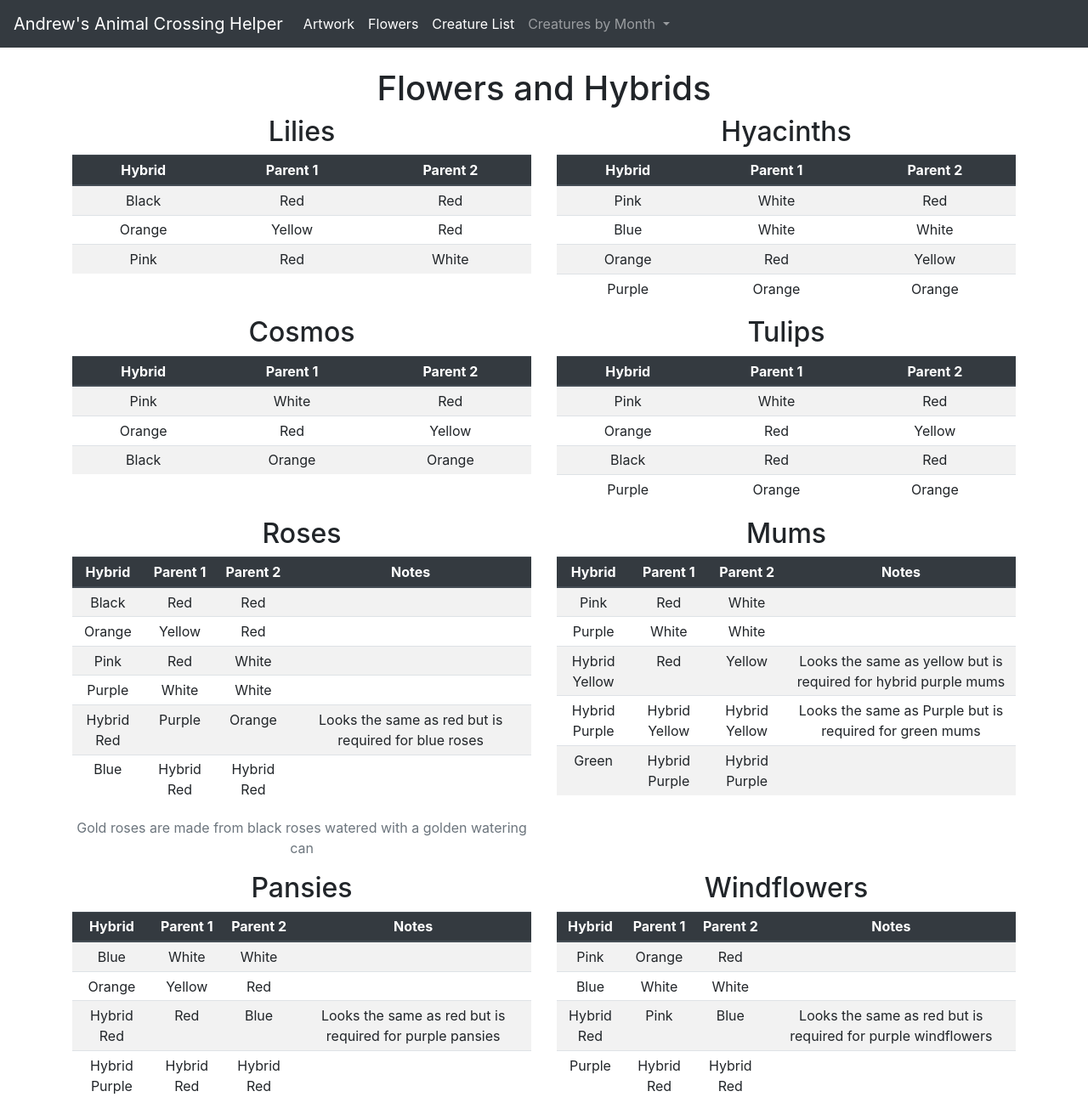
After one commit to andr3wrulz/animal_crossing_helper, a Django app: page /flowers in a window 1280 px wide. The commit adds this page. Shown: the whole page at 85% size. Run offline with Django 3.2, Linux system fonts and the light colour scheme; some libraries are stand-ins or nearby versions.

Commit message:
Added flower hybrid page

```diff
--- a/app/templates/base.html
+++ b/app/templates/base.html
@@ -25,6 +25,7 @@
     <div class="collapse navbar-collapse" id="navbarSupportedContent">
       <ul class="navbar-nav mr-auto">
         <a class="nav-link active" href="/art">Artwork</a>
+        <a class="nav-link active" href="/flowers">Flowers</a>
         <a class="nav-link active" href="/all">Creature List</a>
         <li class="nav-item dropdown">
           <a class="nav-link dropdown-toggle" href="#" id="navbarDropdown" role="button" data-toggle="dropdown" aria-haspopup="true" aria-expanded="false">
--- /dev/null
+++ b/app/templates/flowers.html
@@ -0,0 +1,320 @@
+{% extends "base.html" %}
+
+{% load humanize %}
+
+{% block content %}
+
+<h1>Flowers and Hybrids</h1>
+
+<div class="row">
+  <div class="col-sm-6">
+    <h2>Lilies</h2>
+    <table class="table table-striped table-sm">
+      <thead class="thead-dark">
+        <tr>
+          <th class="text-nowrap">Hybrid</th>
+          <th class="text-nowrap">Parent 1</th>
+          <th class="text-nowrap">Parent 2</th>
+        </tr>
+      </thead>
+      <tbody>
+        <tr>
+          <td>Black</td>
+          <td>Red</td>
+          <td>Red</td>
+        </tr>
+        <tr>
+          <td>Orange</td>
+          <td>Yellow</td>
+          <td>Red</td>
+        </tr>
+        <tr>
+          <td>Pink</td>
+          <td>Red</td>
+          <td>White</td>
+        </tr>
+      </tbody>
+    </table>
+  </div>
+
+  <div class="col-sm-6">
+    <h2>Hyacinths</h2>
+    <table class="table table-striped table-sm">
+      <thead class="thead-dark">
+        <tr>
+          <th class="text-nowrap">Hybrid</th>
+          <th class="text-nowrap">Parent 1</th>
+          <th class="text-nowrap">Parent 2</th>
+        </tr>
+      </thead>
+      <tbody>
+        <tr>
+          <td>Pink</td>
+          <td>White</td>
+          <td>Red</td>
+        </tr>
+        <tr>
+          <td>Blue</td>
+          <td>White</td>
+          <td>White</td>
+        </tr>
+        <tr>
+          <td>Orange</td>
+          <td>Red</td>
+          <td>Yellow</td>
+        </tr>
+        <tr>
+          <td>Purple</td>
+          <td>Orange</td>
+          <td>Orange</td>
+        </tr>
+      </tbody>
+    </table>
+  </div>
+
+  <div class="col-sm-6">
+    <h2>Cosmos</h2>
+    <table class="table table-striped table-sm">
+      <thead class="thead-dark">
+        <tr>
+          <th class="text-nowrap">Hybrid</th>
+          <th class="text-nowrap">Parent 1</th>
+          <th class="text-nowrap">Parent 2</th>
+        </tr>
+      </thead>
+      <tbody>
+        <tr>
+          <td>Pink</td>
+          <td>White</td>
+          <td>Red</td>
+        </tr>
+        <tr>
+          <td>Orange</td>
+          <td>Red</td>
+          <td>Yellow</td>
+        </tr>
+        <tr>
+          <td>Black</td>
+          <td>Orange</td>
+          <td>Orange</td>
+        </tr>
+      </tbody>
+    </table>
+  </div>
+
+  <div class="col-sm-6">
+    <h2>Tulips</h2>
+    <table class="table table-striped table-sm">
+      <thead class="thead-dark">
+        <tr>
+          <th class="text-nowrap">Hybrid</th>
+          <th class="text-nowrap">Parent 1</th>
+          <th class="text-nowrap">Parent 2</th>
+        </tr>
+      </thead>
+      <tbody>
+        <tr>
+          <td>Pink</td>
+          <td>White</td>
+          <td>Red</td>
+        </tr>
+        <tr>
+          <td>Orange</td>
+          <td>Red</td>
+          <td>Yellow</td>
+        </tr>
+        <tr>
+          <td>Black</td>
+          <td>Red</td>
+          <td>Red</td>
+        </tr>
+        <tr>
+          <td>Purple</td>
+          <td>Orange</td>
+          <td>Orange</td>
+        </tr>
+      </tbody>
+    </table>
+  </div>
+
+  <div class="col-sm-6">
+    <h2>Roses</h2>
+    <table class="table table-striped table-sm">
+      <thead class="thead-dark">
+        <tr>
+          <th class="text-nowrap">Hybrid</th>
+          <th class="text-nowrap">Parent 1</th>
+          <th class="text-nowrap">Parent 2</th>
+          <th class="text-nowrap">Notes</th>
+        </tr>
+      </thead>
+      <tbody>
+        <tr>
+          <td>Black</td>
+          <td>Red</td>
+          <td>Red</td>
+          <td></td>
+        </tr>
+        <tr>
+          <td>Orange</td>
+          <td>Yellow</td>
+          <td>Red</td>
+          <td></td>
+        </tr>
+        <tr>
+          <td>Pink</td>
+          <td>Red</td>
+          <td>White</td>
+          <td></td>
+        </tr>
+        <tr>
+          <td>Purple</td>
+          <td>White</td>
+          <td>White</td>
+          <td></td>
+        </tr>
+        <tr>
+          <td>Hybrid Red</td>
+          <td>Purple</td>
+          <td>Orange</td>
+          <td>Looks the same as red but is required for blue roses</td>
+        </tr>
+        <tr>
+          <td>Blue</td>
+          <td>Hybrid Red</td>
+          <td>Hybrid Red</td>
+          <td></td>
+        </tr>
+      </tbody>
+    </table>
+    <p class="text-secondary">Gold roses are made from black roses watered with a golden watering can</p>
+  </div>
+
+  <div class="col-sm-6">
+    <h2>Mums</h2>
+    <table class="table table-striped table-sm">
+      <thead class="thead-dark">
+        <tr>
+          <th class="text-nowrap">Hybrid</th>
+          <th class="text-nowrap">Parent 1</th>
+          <th class="text-nowrap">Parent 2</th>
+          <th class="text-nowrap">Notes</th>
+        </tr>
+      </thead>
+      <tbody>
+        <tr>
+          <td>Pink</td>
+          <td>Red</td>
+          <td>White</td>
+          <td></td>
+        </tr>
+        <tr>
+          <td>Purple</td>
+          <td>White</td>
+          <td>White</td>
+          <td></td>
+        </tr>
+        <tr>
+          <td>Hybrid Yellow</td>
+          <td>Red</td>
+          <td>Yellow</td>
+          <td>Looks the same as yellow but is required for hybrid purple mums</td>
+        </tr>
+        <tr>
+          <td>Hybrid Purple</td>
+          <td>Hybrid Yellow</td>
+          <td>Hybrid Yellow</td>
+          <td>Looks the same as Purple but is required for green mums</td>
+        </tr>
+        <tr>
+          <td>Green</td>
+          <td>Hybrid Purple</td>
+          <td>Hybrid Purple</td>
+          <td></td>
+        </tr>
+      </tbody>
+    </table>
+  </div>
+
+  <div class="col-sm-6">
+    <h2>Pansies</h2>
+    <table class="table table-striped table-sm">
+      <thead class="thead-dark">
+        <tr>
+          <th class="text-nowrap">Hybrid</th>
+          <th class="text-nowrap">Parent 1</th>
+          <th class="text-nowrap">Parent 2</th>
+          <th class="text-nowrap">Notes</th>
+        </tr>
+      </thead>
+      <tbody>
+        <tr>
+          <td>Blue</td>
+          <td>White</td>
+          <td>White</td>
+          <td></td>
+        </tr>
+        <tr>
+          <td>Orange</td>
+          <td>Yellow</td>
+          <td>Red</td>
+          <td></td>
+        </tr>
+        <tr>
+          <td>Hybrid Red</td>
+          <td>Red</td>
+          <td>Blue</td>
+          <td>Looks the same as red but is required for purple pansies</td>
+        </tr>
+        <tr>
+          <td>Hybrid Purple</td>
+          <td>Hybrid Red</td>
+          <td>Hybrid Red</td>
+          <td></td>
+        </tr>
+      </tbody>
+    </table>
+  </div>
+
+  <div class="col-sm-6">
+    <h2>Windflowers</h2>
+    <table class="table table-striped table-sm">
+      <thead class="thead-dark">
+        <tr>
+          <th class="text-nowrap">Hybrid</th>
+          <th class="text-nowrap">Parent 1</th>
+          <th class="text-nowrap">Parent 2</th>
+          <th class="text-nowrap">Notes</th>
+        </tr>
+      </thead>
+      <tbody>
+        <tr>
+          <td>Pink</td>
+          <td>Orange</td>
+          <td>Red</td>
+          <td></td>
+        </tr>
+        <tr>
+          <td>Blue</td>
+          <td>White</td>
+          <td>White</td>
+          <td></td>
+        </tr>
+        <tr>
+          <td>Hybrid Red</td>
+          <td>Pink</td>
+          <td>Blue</td>
+          <td>Looks the same as red but is required for purple windflowers</td>
+        </tr>
+        <tr>
+          <td>Purple</td>
+          <td>Hybrid Red</td>
+          <td>Hybrid Red</td>
+          <td></td>
+        </tr>
+      </tbody>
+    </table>
+  </div>
+</div>
+
+{% endblock %}
--- a/app/urls.py
+++ b/app/urls.py
@@ -11,4 +11,5 @@ urlpatterns = [
   path('all', views.all, name='all'), # List all page
   path('month/<slug:month_name>/', views.month, name='month'), # Monthly highlights page
   path('art', views.art, name='art'), # Artwork (fake checking) page
+  path('flowers', views.flowers, name='flowers'), # Flower and hybrid page
 ]
--- a/app/views.py
+++ b/app/views.py
@@ -8,6 +8,9 @@ from .models import Creature
 
 def art(request):
   return render(request, 'art.html')
+
+def flowers(request):
+  return render(request, 'flowers.html')
 
 # Index page is list of all creatures in the db
 def all(request):
```
